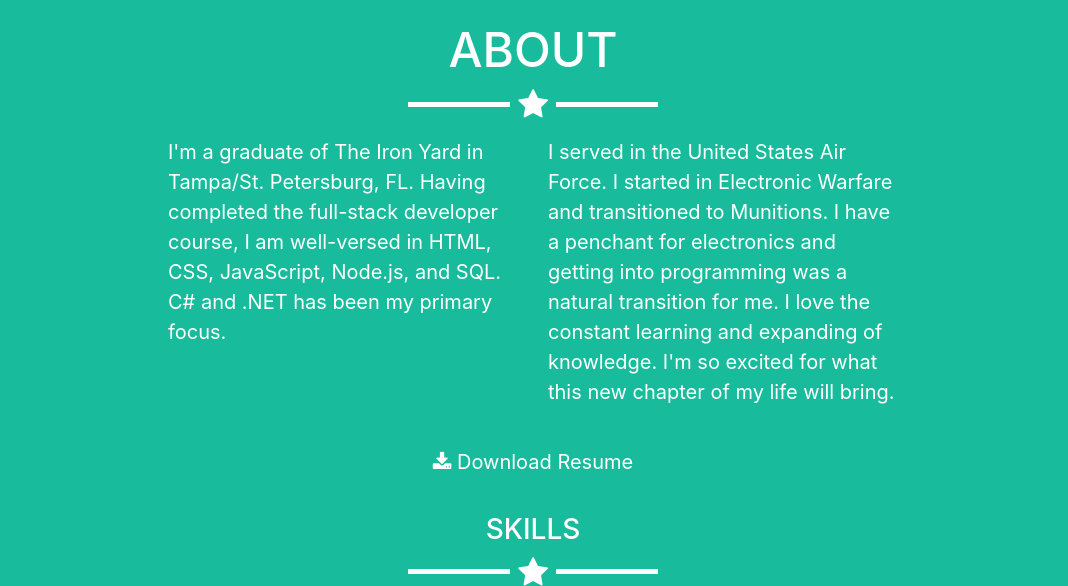
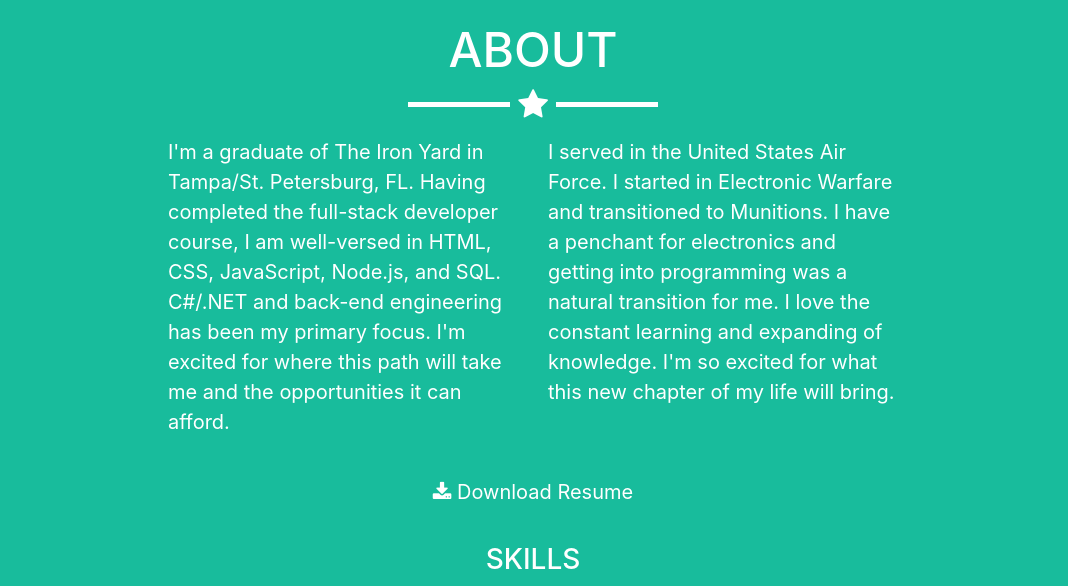
Before and after one commit to jdiboll13/portfolio-jdiboll, a website with bundled scripts: page index.html in a window 1280 px wide. Shown: the part 1520-2106 px from the top of the page, without its empty margins (107-1175 px from the left). Built offline with nearby package versions, Linux system fonts and the light colour scheme.

Commit message:
Fixed some errors and updated the about section.

```diff
--- a/index.html
+++ b/index.html
@@ -139,7 +139,8 @@
       <div class="row">
         <div class="col-lg-4 ml-auto">
           <p>I'm a graduate of The Iron Yard in Tampa/St. Petersburg, FL. Having completed the full-stack developer course,
-            I am well-versed in HTML, CSS, JavaScript, Node.js, and SQL. C# and .NET has been my primary focus.</p>
+            I am well-versed in HTML, CSS, JavaScript, Node.js, and SQL. C#/.NET and back-end engineering has been my primary
+            focus. I'm excited for where this path will take me and the opportunities it can afford.</p>
         </div>
         <div class="col-lg-4 mr-auto">
           <p>I served in the United States Air Force. I started in Electronic Warfare and transitioned to Munitions. I have
@@ -383,7 +384,7 @@
           <div class="row">
             <div class="col-lg-8 mx-auto">
               <div class="modal-body">
-                <h2>Project Title</h2>
+                <h2>Rock, Paper, Scissors</h2>
                 <hr class="star-primary">
                 <img class="img-fluid img-centered" src="img/portfolio/cut.png" alt="">
                 <p>The classic Rock, Paper, Scissors game. It's the best of five. Can you beat the computer?</p>
```
